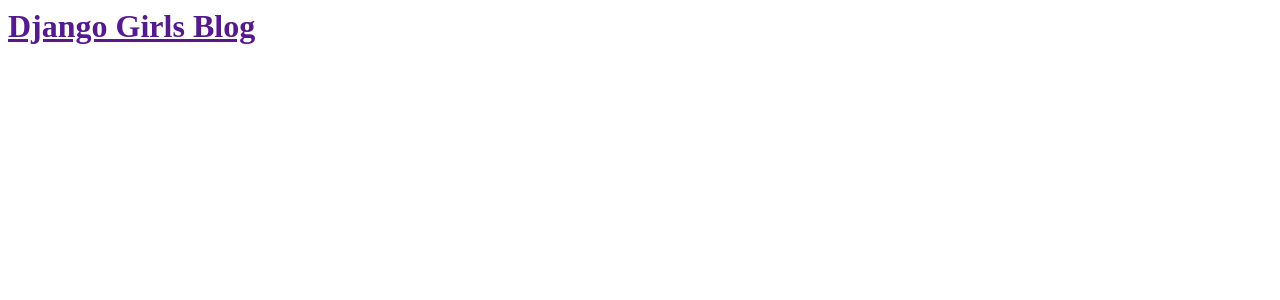
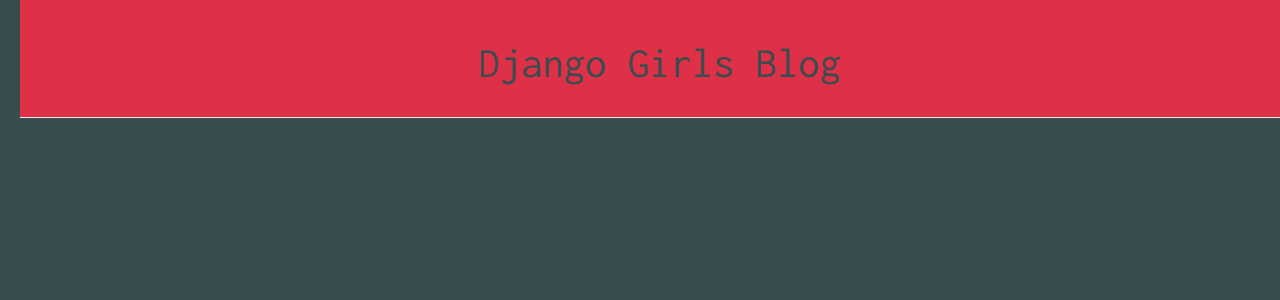
Before and after one commit to fbianca/my-first-blog, a Django app: page / in a window 1280 px wide. Shown: the top 300 px of the page. Run offline with Django 3.2, Linux system fonts and the light colour scheme; data that the repository does not hold is empty; some libraries are stand-ins or nearby versions.

Commit message:
Formatação CSS.

```diff
--- /dev/null
+++ b/blog/static/css/blog.css
@@ -0,0 +1,57 @@
+	h1 a {
+		color: #394c4f;
+		font-family: 'Inconsolata', monospace;
+	}
+
+	body {
+		padding-left: 20px;
+		background-color: #394c4f; /*Mudar a cor de fundo da pagina*/
+	}
+
+	.page-header {
+		background-color: #de3047;
+		margin-top: 0;
+		padding: 20px 20px 20px 40px;
+	}
+
+	.page-header h1, .page-header h1 a, .page-header h1 a:visited, .page-header h1 a:active {
+	    color: #394c4f; /*Altera a cor do titulo do blog*/
+	    font-size: 32pt;
+	    text-decoration: none;
+	}
+
+	.content {
+		margin-left:  40px;
+	}
+
+	h1, h2, h3, h4 {
+		font-family: 'Inconsolata', monospace;
+	}
+
+	.date {
+		color: #828282;
+	}
+
+	.save{
+		float: right;
+	}
+
+	.post-form textarea, .post-form input {
+    	width: 100%;
+	}
+
+	.top-menu, .top-menu:hover, .top-menu:visited {
+	    color: #000000;
+	    float: right;
+	    font-size: 26pt;
+	    margin-right: 20px;
+	}
+
+	.post {
+	    margin-bottom: 70px;
+	    color: #c3c3c3; /*Altera a cor do texto da publicação*/
+	}
+
+	.post h1 a, .post h1 a:visited {
+	    color: #00adea; /*Altera a cor do título das publicações*/
+	}
--- a/blog/templates/blog/post_list.html
+++ b/blog/templates/blog/post_list.html
@@ -1,19 +1,32 @@
+{% load staticfiles %}
 <html>
     <head>
         <title>Django Girls blog</title>
+        <link href="https://fonts.googleapis.com/css?family=Inconsolata" rel="stylesheet">
+        <link rel="stylesheet" href="//maxcdn.bootstrapcdn.com/bootstrap/3.2.0/css/bootstrap.min.css">
+        <link rel="stylesheet" href="//maxcdn.bootstrapcdn.com/bootstrap/3.2.0/css/bootstrap-theme.min.css">
+        <link rel="stylesheet" href="{% static 'css/blog.css'  %}">
     </head>
     <body>
-        <div>
-            <h1><a href="">Django Girls Blog</a></h1>
+        <div class="page-header">
+            <h1><a href="/"><center>Django Girls Blog</center></a></h1>
         </div>
 
+        <div class="content container">
+            <div class="row">
+                <div class="col-md-8">
                     {% for post in posts %}
-        	<div>
+                        <div class="post">
                             <h1><a href="">{{ post.title }}</a></h1>
+                            <div class="date">
                                 <p>published: {{ post.published_date }}</p>
+                            </div>
                             <p>{{ post.text|linebreaksbr }}</p>
                         </div>
                     {% endfor %}
+                </div>
+            </div>
+        </div>
 
     </body>
 </html>
```
Also changed, not shown: 1 other file. Lines whose indentation alone changed are shown as unchanged.
